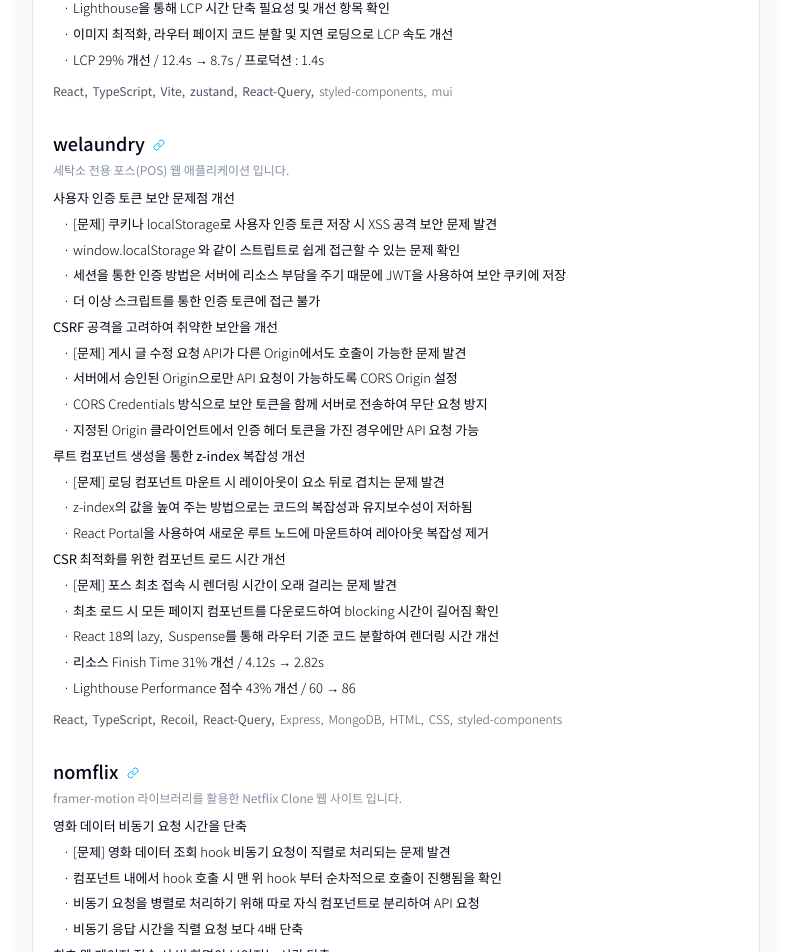
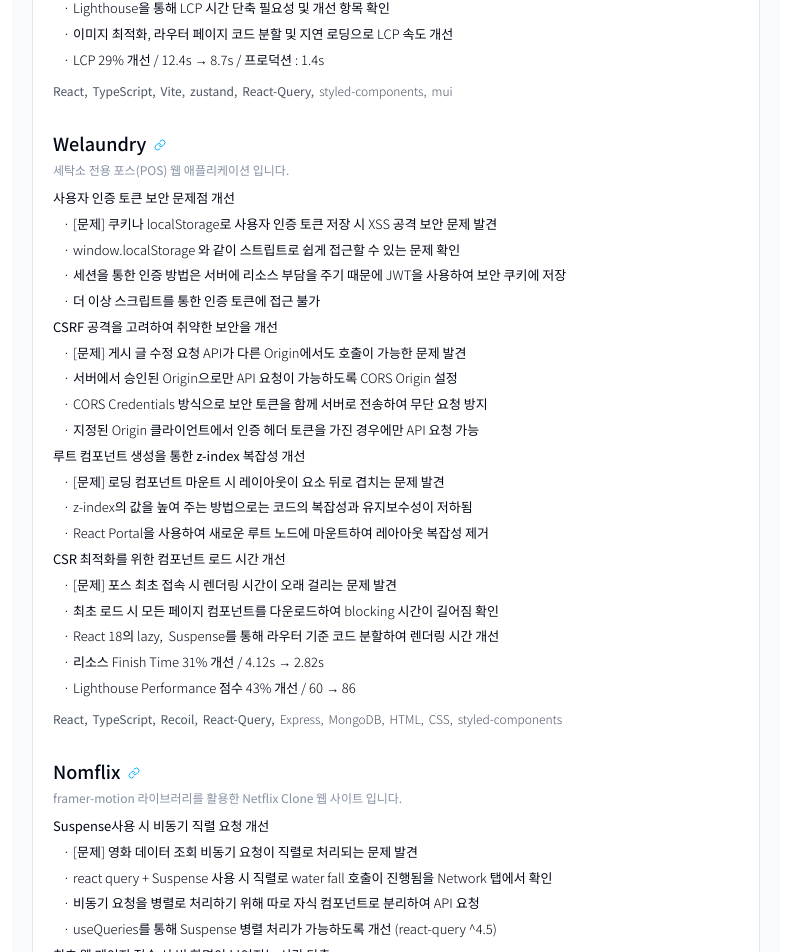
Before and after one commit to hxxtae/heetae.dev, a Next.js app: page /resume in a window 1280 px wide. Shown: the part 1180-2132 px from the top of the page, without its empty margins (244-1035 px from the left). Built offline with nearby package versions, Linux system fonts and the light colour scheme.

Commit message:
docs: Update data of resume
- nomflix 프로젝트 내용 수정

```diff
--- a/src/app/resume/data/resume.ts
+++ b/src/app/resume/data/resume.ts
@@ -100,7 +100,7 @@
           link: "https://github.com/hxxtae/bbbick"
         },
         {
-          title: "welaundry",
+          title: "Welaundry",
           description: "세탁소 전용 포스(POS) 웹 애플리케이션 입니다.",
           doList: [
             {
@@ -145,16 +145,16 @@
           link: "https://github.com/hxxtae/we-laundry-client"
         },
         {
-          title: "nomflix",
+          title: "Nomflix",
           description: "framer-motion 라이브러리를 활용한 Netflix Clone 웹 사이트 입니다.",
           doList: [
             {
-              do: "영화 데이터 비동기 요청 시간을 단축",
+              do: "Suspense사용 시 비동기 직렬 요청 개선",
               content: [
-                "[문제] 영화 데이터 조회 hook 비동기 요청이 직렬로 처리되는 문제 발견",
-                "컴포넌트 내에서 hook 호출 시 맨 위 hook 부터 순차적으로 호출이 진행됨을 확인",
+                "[문제] 영화 데이터 조회 비동기 요청이 직렬로 처리되는 문제 발견",
+                "react query + Suspense 사용 시 직렬로 water fall 호출이 진행됨을 Network 탭에서 확인",
                 "비동기 요청을 병렬로 처리하기 위해 따로 자식 컴포넌트로 분리하여 API 요청",
-                "비동기 응답 시간을 직렬 요청 보다 4배 단축",
+                "useQueries를 통해 Suspense 병렬 처리가 가능하도록 개선 (react-query ^4.5)",
               ]
             },
             {
```
